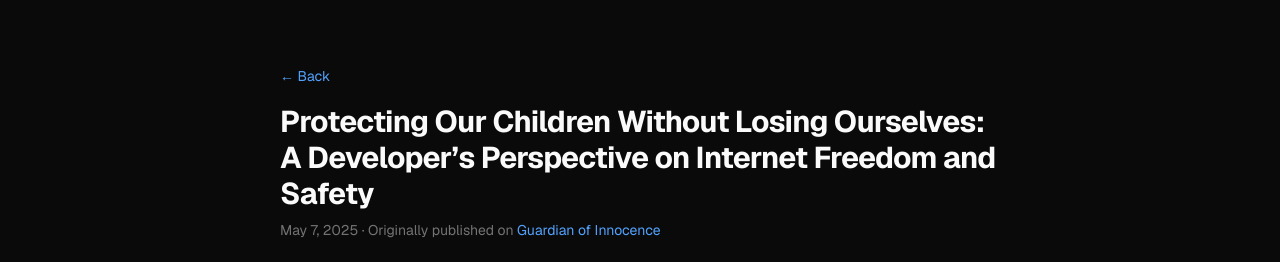
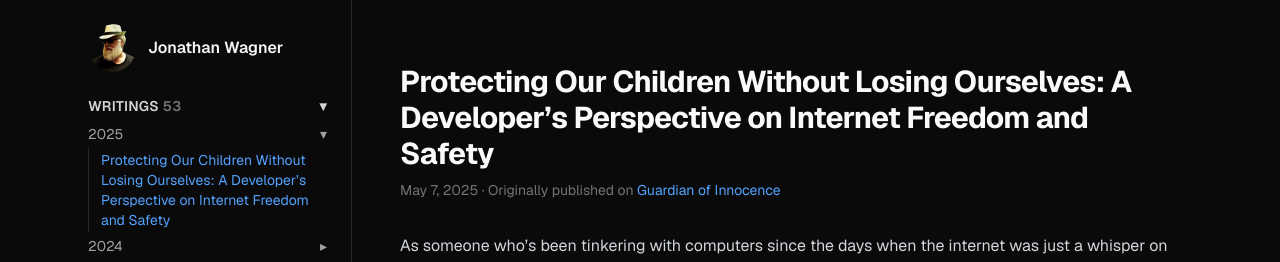
Before and after one commit to xanthakita/xanthakita-site, a Next.js app: page /posts/protecting-our-children-without-losing in a window 1280 px wide. Shown: the top 262 px of the page. Built offline with nearby package versions, Linux system fonts and the light colour scheme; no server answers.

Commit message:
feat: render posts & projects in the reader pane (rail replaces per-page back link)

```diff
--- a/src/app/posts/[slug]/page.tsx
+++ b/src/app/(reader)/posts/[slug]/page.tsx
@@ -1,4 +1,3 @@
-import Link from 'next/link';
 import { notFound } from 'next/navigation';
 import { getAllPosts, getPostBySlug, formatPostDate } from '@/lib/posts';
 import { Markdown } from '@/lib/markdown';
@@ -16,9 +15,8 @@
   const { meta, body } = post;
 
   return (
-    <main className="mx-auto max-w-3xl px-6 py-16">
-      <Link href="/" className="text-sm text-blue-400 hover:underline">&larr; Back</Link>
-      <h1 className="mt-4 text-3xl font-bold tracking-tight text-neutral-50">{meta.title}</h1>
+    <article className="mx-auto max-w-3xl">
+      <h1 className="text-3xl font-bold tracking-tight text-neutral-50">{meta.title}</h1>
       <p className="mt-2 text-sm text-neutral-500">
         {formatPostDate(meta.date)}
         {meta.sourceBlog && meta.sourceUrl && (
@@ -31,6 +29,6 @@
       <div className="mt-8">
         <Markdown>{body}</Markdown>
       </div>
-    </main>
+    </article>
   );
 }
--- a/src/app/projects/[slug]/page.tsx
+++ b/src/app/(reader)/projects/[slug]/page.tsx
@@ -1,4 +1,3 @@
-import Link from 'next/link';
 import { notFound } from 'next/navigation';
 import { getShowcaseRepos, getProjectBySlug, getRepoReadme } from '@/lib/github';
 import { Markdown } from '@/lib/markdown';
@@ -17,9 +16,8 @@
   const readme = await getRepoReadme(project.name);
 
   return (
-    <main className="mx-auto max-w-3xl px-6 py-16">
-      <Link href="/" className="text-sm text-blue-400 hover:underline">&larr; Back</Link>
-      <h1 className="mt-4 text-3xl font-bold tracking-tight text-neutral-50">{project.name}</h1>
+    <article className="mx-auto max-w-3xl">
+      <h1 className="text-3xl font-bold tracking-tight text-neutral-50">{project.name}</h1>
       {project.description && <p className="mt-2 text-neutral-400">{project.description}</p>}
       <p className="mt-2 text-sm">
         <a className="text-blue-400 hover:underline" href={project.url} target="_blank" rel="noopener noreferrer">View on GitHub</a>
@@ -27,6 +25,6 @@
       <div className="mt-8">
         {readme ? <Markdown>{readme}</Markdown> : <p className="text-neutral-500">No README yet.</p>}
       </div>
-    </main>
+    </article>
   );
 }
```
